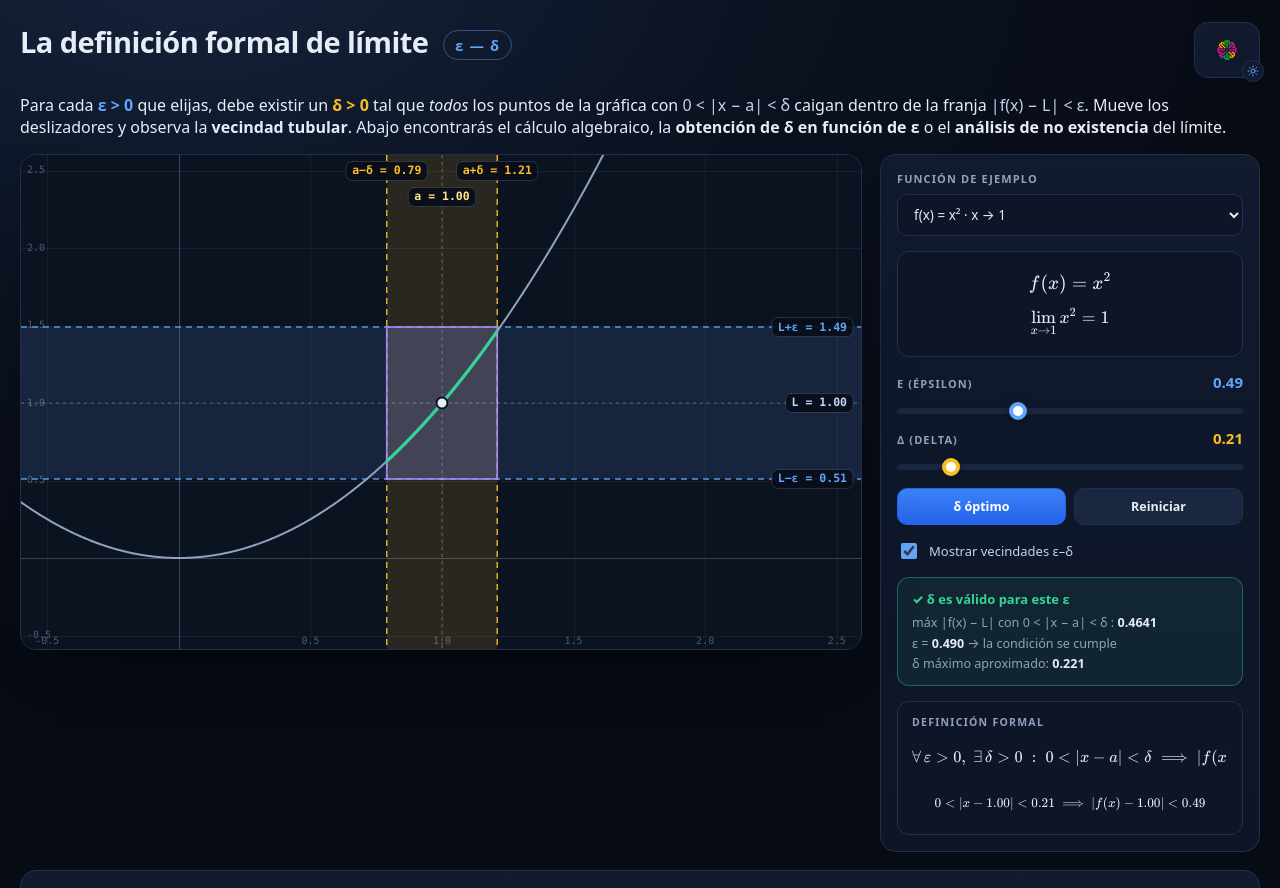
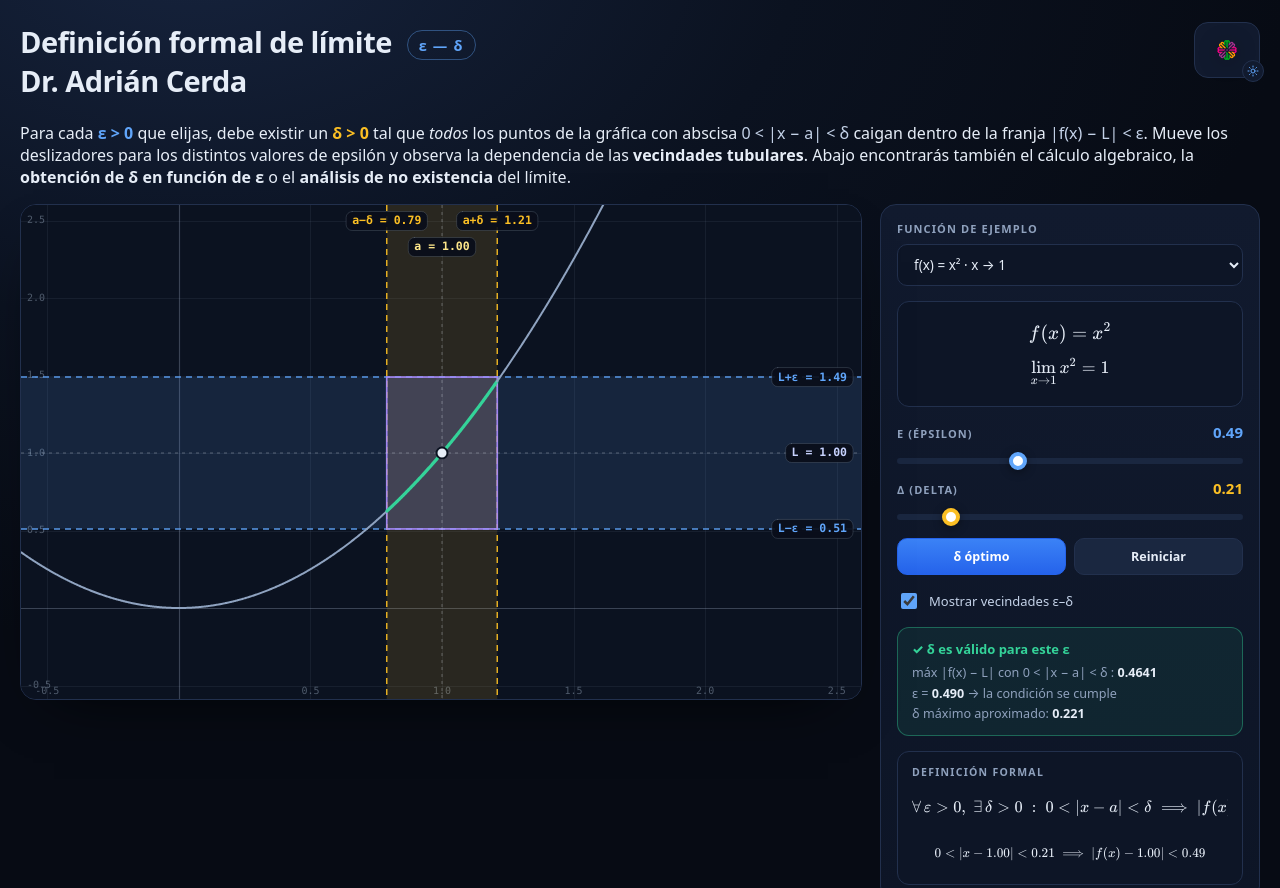
Before and after one commit to d003-adriancerda/Calculo, a plain HTML site: page limites_definicion_formal.html in a window 1280 px wide. Shown: the top 888 px of the page. Drawn offline with nearby package versions, Linux system fonts and the light colour scheme.

Commit message:
Update header and paragraph content in HTML file

```diff
--- a/limites_definicion_formal.html
+++ b/limites_definicion_formal.html
@@ -232,7 +232,7 @@
 
   <div class="header">
     <header>
-      <h1>La definición formal de límite <span class="tag">ε — δ</span></h1>
+      <h1>Definición formal de límite <span class="tag">ε — δ</span> <br> Dr. Adrián Cerda</h1>
     </header>
 
     <div class="header-actions">
@@ -256,10 +256,10 @@
 
   <p>
     Para cada <b style="color:var(--eps)">ε &gt; 0</b> que elijas, debe existir un
-    <b style="color:var(--del)">δ &gt; 0</b> tal que <em>todos</em> los puntos de la gráfica con
+    <b style="color:var(--del)">δ &gt; 0</b> tal que <em>todos</em> los puntos de la gráfica con abscisa
     <span style="color:var(--muted2)">0 &lt; |x − a| &lt; δ</span> caigan dentro de la franja
-    <span style="color:var(--muted2)">|f(x) − L| &lt; ε</span>. Mueve los deslizadores y observa la
-    <b>vecindad tubular</b>. Abajo encontrarás el cálculo algebraico, la <b>obtención de δ en función de ε</b>
+    <span style="color:var(--muted2)">|f(x) − L| &lt; ε</span>. Mueve los deslizadores para los distintos valores de epsilón y observa la
+   dependencia de las <b>vecindades tubulares</b>. Abajo encontrarás también el cálculo algebraico, la <b>obtención de δ en función de ε</b>
     o el <b>análisis de no existencia</b> del límite.
   </p>
 
```
